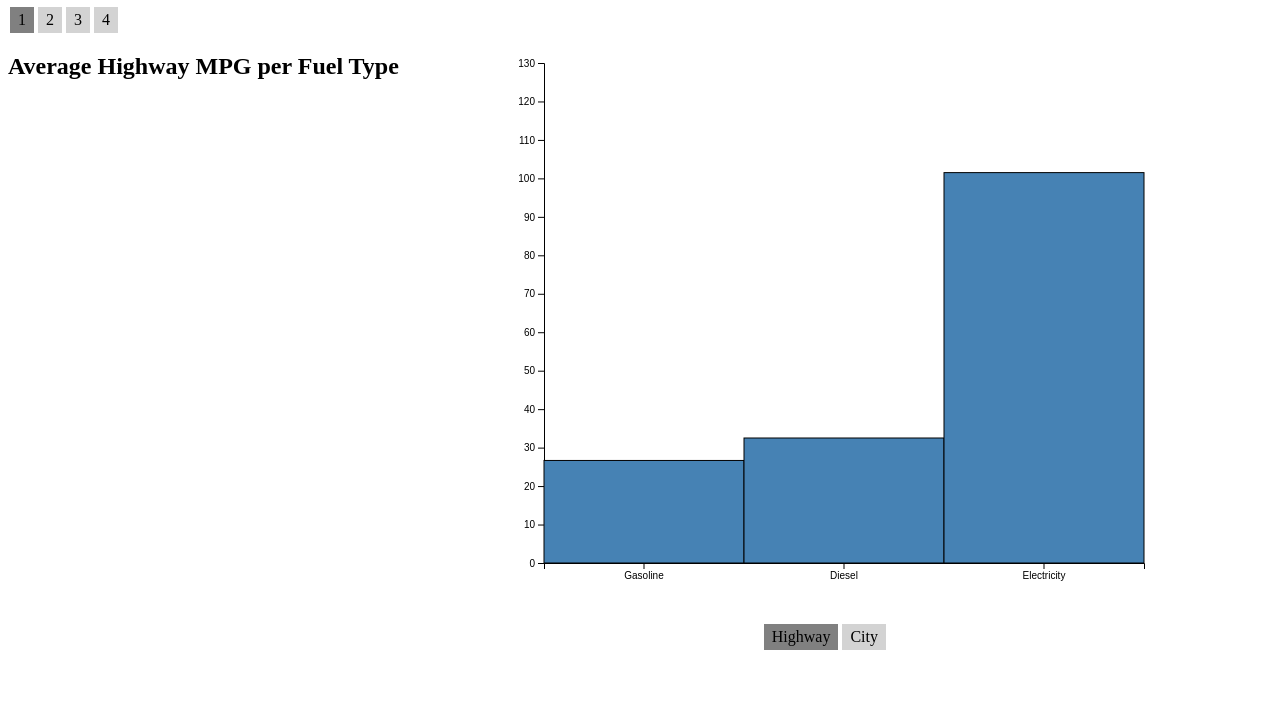
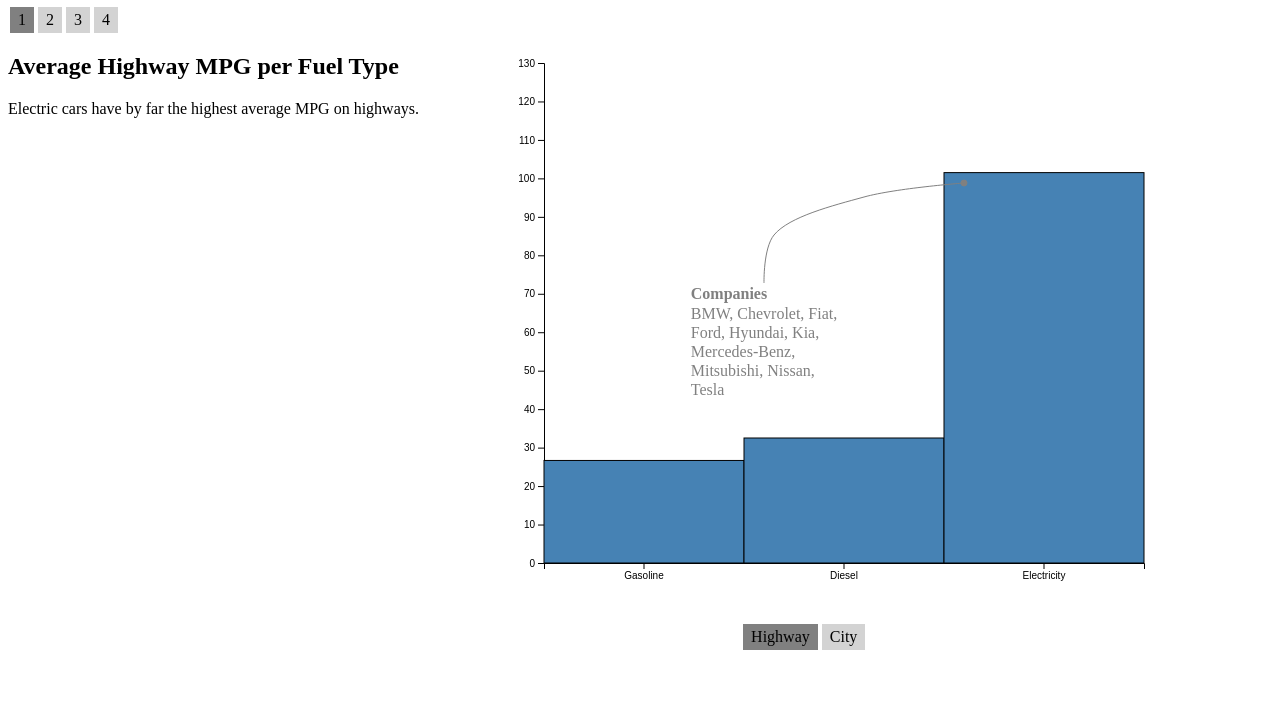
Before and after one commit to mazenkurdi/narrative-visualization, a plain HTML site: page index.html in a window 1280 px wide. Shown: the part 73-800 px from the top of the page. Drawn offline with nearby package versions, Linux system fonts and the light colour scheme.

Commit message:
Add text and annotations to charts

```diff
--- a/index.css
+++ b/index.css
@@ -4,8 +4,7 @@
 
 .parameter-picker {
     display: flex;
-    float: right;
-    margin-right: 24em;
+    margin-left: 58%;
     margin-top: 1em;
 }
 
--- a/index.html
+++ b/index.html
@@ -6,7 +6,7 @@
   </head>
 
   <body>
-    <h1>Fuel Efficiency</h1>
+    <h1>Electric Vehicles and Fuel Efficiency</h1>
 
     <div id="slide-picker">
       <div id="slide-button-1" class="slide-button selected" data-slide="1">
@@ -20,6 +20,8 @@
     <div id="slide--1" class="slide visible">
       <div class="sidebar">
         <h2>Average Highway MPG per Fuel Type</h2>
+
+        Electric cars have by far the highest average MPG on highways.
       </div>
 
       <svg id="fuel-type-chart-highway" width="700" height="575"></svg>
@@ -28,7 +30,8 @@
     <div id="slide--2" class="slide">
       <div class="sidebar">
         <h2>Average City MPG per Fuel Type</h2>
-        The MPG is greatly exaggerated when
+        The MPG is greatly exaggerated when we switch to city MPG. Makes sense
+        for electric vehicles since they don't burn fule when idling.
       </div>
 
       <svg id="fuel-type-chart-city" width="700" height="575"></svg>
@@ -36,7 +39,10 @@
 
     <div id="slide--3" class="slide">
       <div class="sidebar">
-        <h2>Average Highway MPG by Company</h2>
+        <h2>Top 10 Average Highway MPG by Company</h2>
+
+        Tesla leads in average highway MPG by almost double the MPG to the next
+        9 companies.
       </div>
 
       <svg id="top-companies-chart-highway" width="700" height="575"></svg>
@@ -44,7 +50,10 @@
 
     <div id="slide--4" class="slide">
       <div class="sidebar">
-        <h2>Average City MPG by Company</h2>
+        <h2>Top 10 Average City MPG by Company</h2>
+
+        The gap slightly closes between Tesla and Hyundai as well as the close
+        followers when looking at MPG within city streets.
       </div>
 
       <svg id="top-companies-chart-city" width="700" height="575"></svg>
--- a/index.js
+++ b/index.js
@@ -1026,6 +1026,8 @@
     },
   ];
 
+  const companies = [...new Set(data.map((d) => d.Make))];
+
   function handleSlideChange() {
     const slideButton1 = document.getElementById("slide-button-1");
     const slideButton2 = document.getElementById("slide-button-2");
@@ -1161,11 +1163,48 @@
       .attr("height", function (d) {
         return 500 - yAxis(d.averageMPG);
       });
+
+    const electricCarCompanies = [];
+
+    data.forEach((d) => {
+      if (d.Fuel === "Electricity" && !electricCarCompanies.includes(d.Make)) {
+        electricCarCompanies.push(d.Make);
+      }
+    });
+
+    const annotations = [
+      {
+        note: {
+          label: electricCarCompanies.join(",\n"),
+          title: "Companies",
+          wrap: 150,
+        },
+        connector: {
+          end: "dot",
+          type: "curve",
+          points: [
+            [-100, 14],
+            [-190, 52],
+          ],
+        },
+        x: 450,
+        y: 150,
+        dy: 100,
+        dx: -200,
+      },
+    ];
+
+    const makeAnnotations = d3
+      .annotation()
+      .type(d3.annotationLabel)
+      .annotations(annotations);
+
+    if (highwayOrCity === "highway") {
+      svg.append("g").attr("class", "annotation-group").call(makeAnnotations);
+    }
   }
 
   function renderCompaniesChart(highwayOrCity) {
-    const companies = [...new Set(data.map((d) => d.Make))];
-
     let companyData = [];
 
     companies.forEach((company) => {
@@ -1206,8 +1245,6 @@
       companyData.length - 10,
       companyData.length
     );
-
-    console.log(companyData);
 
     const xAxis = d3
       .scaleBand()
```
